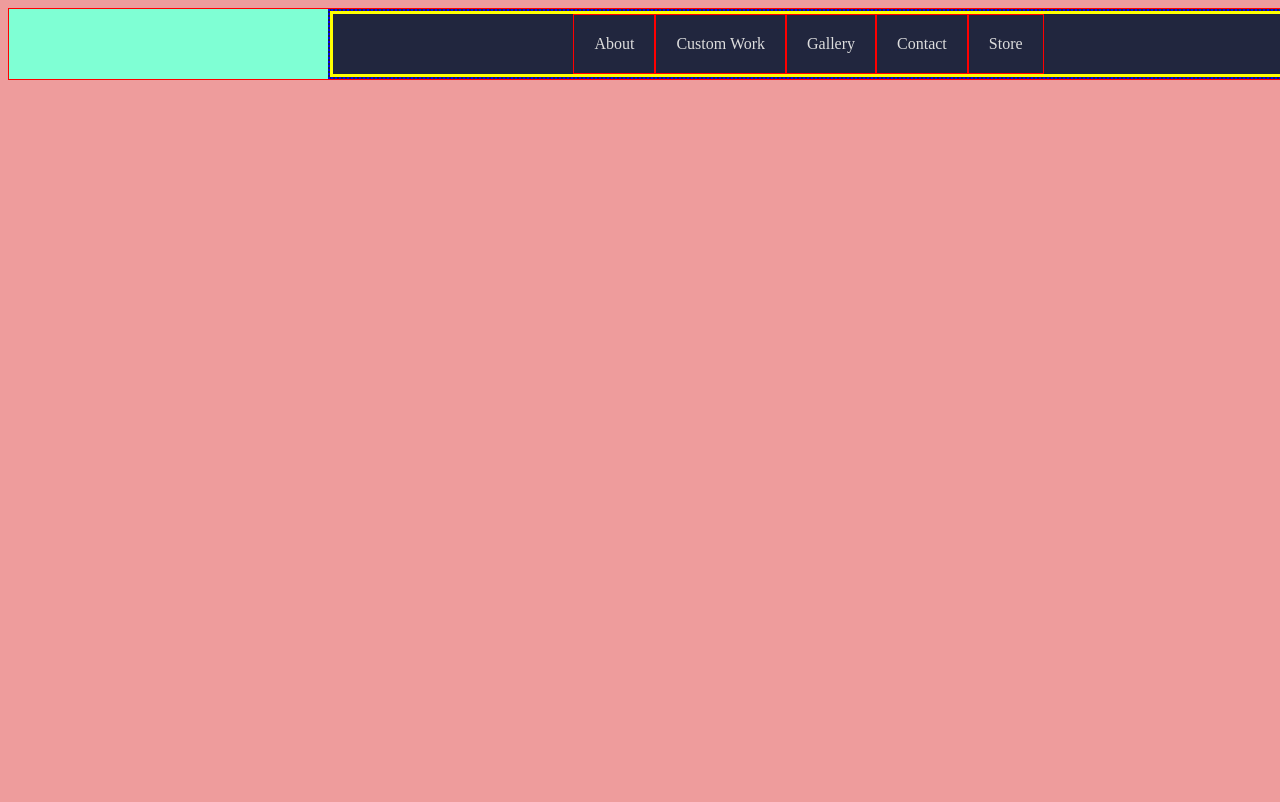
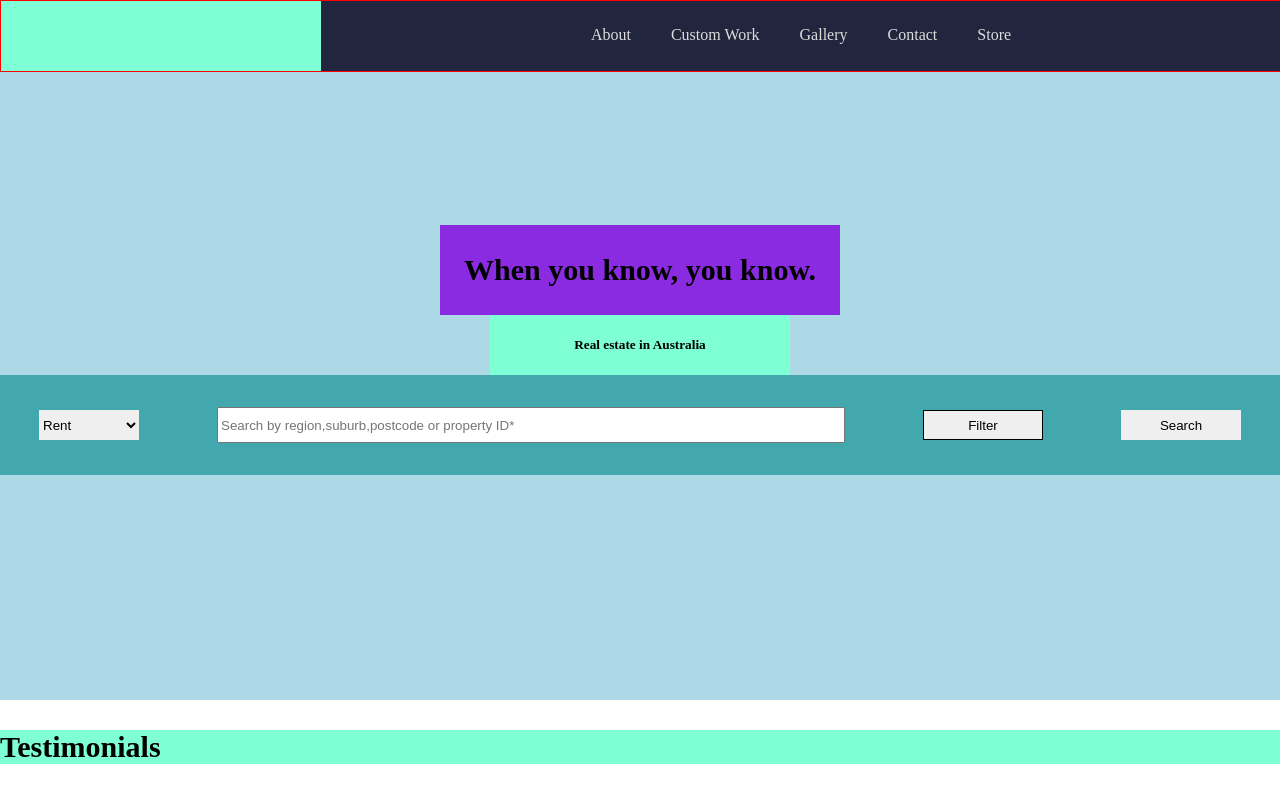
Before and after one commit to MitchB1992/Woodlandwoodturning, a plain HTML site: page index.html in a window 1280 px wide. Shown: the top 802 px of the page. Drawn offline with Linux system fonts and the light colour scheme.

Commit message:
add filter

```diff
--- a/index.html
+++ b/index.html
@@ -22,13 +22,13 @@
             <li><a href="#"class = "nav-link">Custom Work</a></li>
             <li><a href="#"class = "nav-link">Gallery</a></li>
             <li><a href="#"class = "nav-link">Contact</a></li>
+            <!--Dropdown Container-->
             <li><a href="#"class = "nav-link">Store</a>
-            <!--Dropdown Container-->
-            <ul>
-                <li><a href="#">Bowls</a></li>
-                <li><a href="#">Pens</a></li>
-                <li><a href="#">Decorative</a></li>
-            </ul>
+                <ul>
+                    <li><a href="#">Bowls</a></li>
+                    <li><a href="#">Pens</a></li>
+                    <li><a href="#">Decorative</a></li>
+                </ul>
             </li>
         </ul>
     </section>
@@ -45,20 +45,42 @@
 
 
 
+
+
     <!-- Hero banner image container-->
-    <section>
+    <section id="herobanner">
+    <div class = "header"style="background-color: blueviolet; width: 400px; height: 90px;"><h1>When you know, you know.</h1></div>
 
-        <div>
-            <button>Enquire Within</button>
+    <div class = "header"style="background-color: aquamarine; width: 300px; height: 60px;"><h5>Real estate in Australia</h5></div>
+
+
+        <div  class = "omen" style="background-color: rgba(0, 139, 139, 0.615); width: 100%; height: 100px;">
+            <select id="cars" name="cars">
+                <option value="volvo">Rent</option>
+                <option value="saab">Buy</option>
+                <option value="fiat">Sold</option>
+                <option value="audi">Leased</option>
+            </select>
+
+
+            <input id = "inputform"type="text" placeholder="Search by region,suburb,postcode or property ID*">
+            <button style="border: 1px solid black;">Filter</button>
+            <button>Search</button>
         </div>
 
+
+
+
     </section>
+
+
+
 
 
 <!-- turn this section into a slider giving multiple reviews-->
     <section>
         <article>
-            <h1>Customer Reviews</h1>
+            <h1>Testimonials</h1>
         </article>
     </section>
 
--- a/style.css
+++ b/style.css
@@ -1,7 +1,6 @@
 
 body{
     padding-bottom: 1000px;
-    background-color: rgb(238, 156, 156);
 }
 nav {
     display: flex;
@@ -13,21 +12,33 @@ nav {
     border:1px solid red;
 }
 
+
+htm{
+    margin:0;
+    padding:0;
+}
+
 section {
     background-color: aquamarine;
     flex:1;
 }
 
+
+#herobanner {
+    height:500px;
+    width:100%;
+    background-color: lightblue;
+}
+
 .navigation {
     flex: 3;
     background-color: #21263E;
-    border: 2px dotted blue;
 }
 
 .menu-list {
-    border: solid 3px yellow;
     display: flex;
     justify-content: center;
+
 }
 
 nav .navigation ul {
@@ -35,6 +46,7 @@ nav .navigation ul {
     padding: 0;
     list-style-type: none;
     display: flex;
+    margin-top: 5px;
 }
 
 .navigation ul li a {
@@ -43,24 +55,29 @@ nav .navigation ul {
     color: #ddd;
     text-decoration: none;
     background: #21263E;
-    border: solid 1px red;
     text-align:center;
+    transition:0.5s;
 }
 
 .navigation ul li ul {
     display: none;
 }
 
+
+
+
 .navigation ul li:hover ul {
     display: flex;
     flex-direction: column;
     text-align: center;
+
 }
 
 ul li a:hover {
     background-color: #4c5dac;
     text-align: center;
 }
+
 
 /* the code below this line is subject to change*/
 
@@ -99,7 +116,7 @@ ul li a:hover {
     }
 
     .nav-item {
-        margin: 2.5rem 0;
+        margin: 2.5rem;
     }
 
     .hamburger {
@@ -129,3 +146,55 @@ ul li a:hover {
 .hamburger.active .bar:nth-child(3) {
     transform: translateY(-8px) rotate(-45deg);
 }
+
+
+
+body {
+    margin:0px;
+}
+
+
+
+#herobanner {
+    height:700px;
+    width:100%;
+    display:flex;
+    justify-content:center;
+    align-items:center;
+    flex-direction:column;
+}
+
+
+.header {
+    display:flex;
+    justify-content:center;
+    align-items:center;
+}
+
+h1{
+    font-size:30px;
+}
+
+.omen {
+    display:flex;
+    justify-content:space-around;
+    align-items:center;
+
+}
+
+#inputform {
+    width:620px;
+    height:30px;
+}
+
+button{
+    border:none;
+    height:30px;
+    width:120px;
+}
+
+#cars {
+    border:none;
+    height:30px;
+    width:100px;
+}
```
Also changed, not shown: 1 other file.
